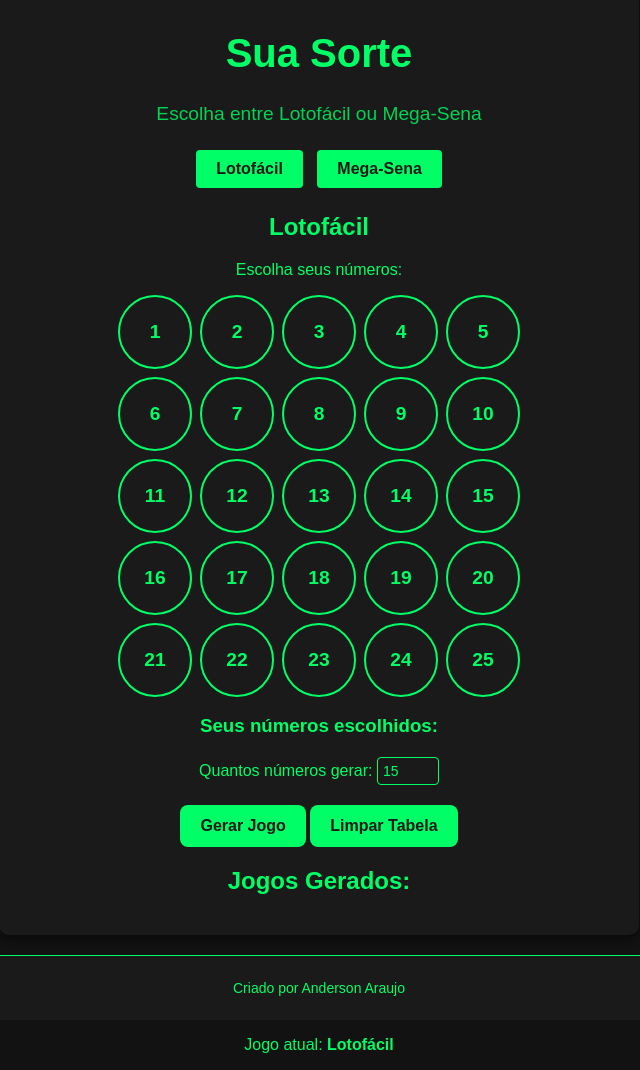
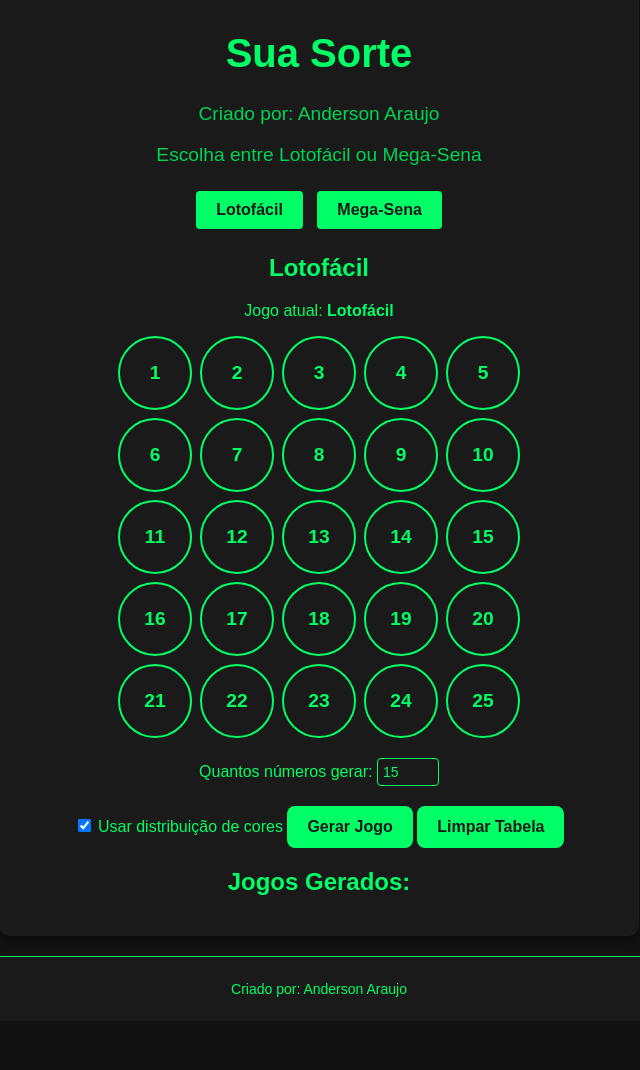
Before and after one commit to ANDERSON-dev13/Sua-Sorte---Gerador-Lotof-cil, a plain HTML site: page docs/index.html in a window 1280 px wide. Shown: the part 36-1106 px from the top of the page, without its empty margins (321-961 px from the left). After the commit the page ends 1057 px from the top, so only its background shows below. Drawn offline with Linux system fonts and the light colour scheme.

Commit message:
Update index.html

```diff
--- a/docs/index.html
+++ b/docs/index.html
@@ -10,34 +10,41 @@
     <div class="container">
         <header>
             <h1>Sua Sorte</h1>
+            <p>Criado por: Anderson Araujo</p>
             <p>Escolha entre Lotofácil ou Mega-Sena</p>
             <div class="game-selection">
                 <button id="lotofacil-btn">Lotofácil</button>
                 <button id="megasena-btn">Mega-Sena</button>
             </div>
         </header>
+
         <h2 id="game-type-title">Lotofácil</h2>
+        <p id="game-type-indicator">Jogo atual: <strong>Lotofácil</strong></p>
+
         <div class="grid-container">
-            <p>Escolha seus números:</p>
             <div class="cartela" id="grid-numbers"></div>
         </div>
-        <div id="selected-list">
-            <h3>Seus números escolhidos:</h3>
-            <ul id="chosen-numbers"></ul>
-        </div>
+
         <div class="controls">
             <label for="number-to-generate">Quantos números gerar:</label>
             <input type="number" id="number-to-generate" min="15" max="20" value="15">
         </div>
+
+        <label>
+            <input type="checkbox" id="distribution-toggle" checked>
+            Usar distribuição de cores
+        </label>
+
         <button id="generate-btn">Gerar Jogo</button>
         <button id="clear-btn">Limpar Tabela</button>
+
         <h2>Jogos Gerados:</h2>
         <div id="result"></div>
     </div>
+    <footer>
+        <p>Criado por: Anderson Araujo</p>
+    </footer>
+
     <script src="script.js"></script>
-    <footer>
-        <p>Criado por Anderson Araujo</p>
-    </footer>
-    <p id="game-type-indicator">Jogo atual: <strong>Lotofácil</strong></p>
 </body>
 </html>
```
